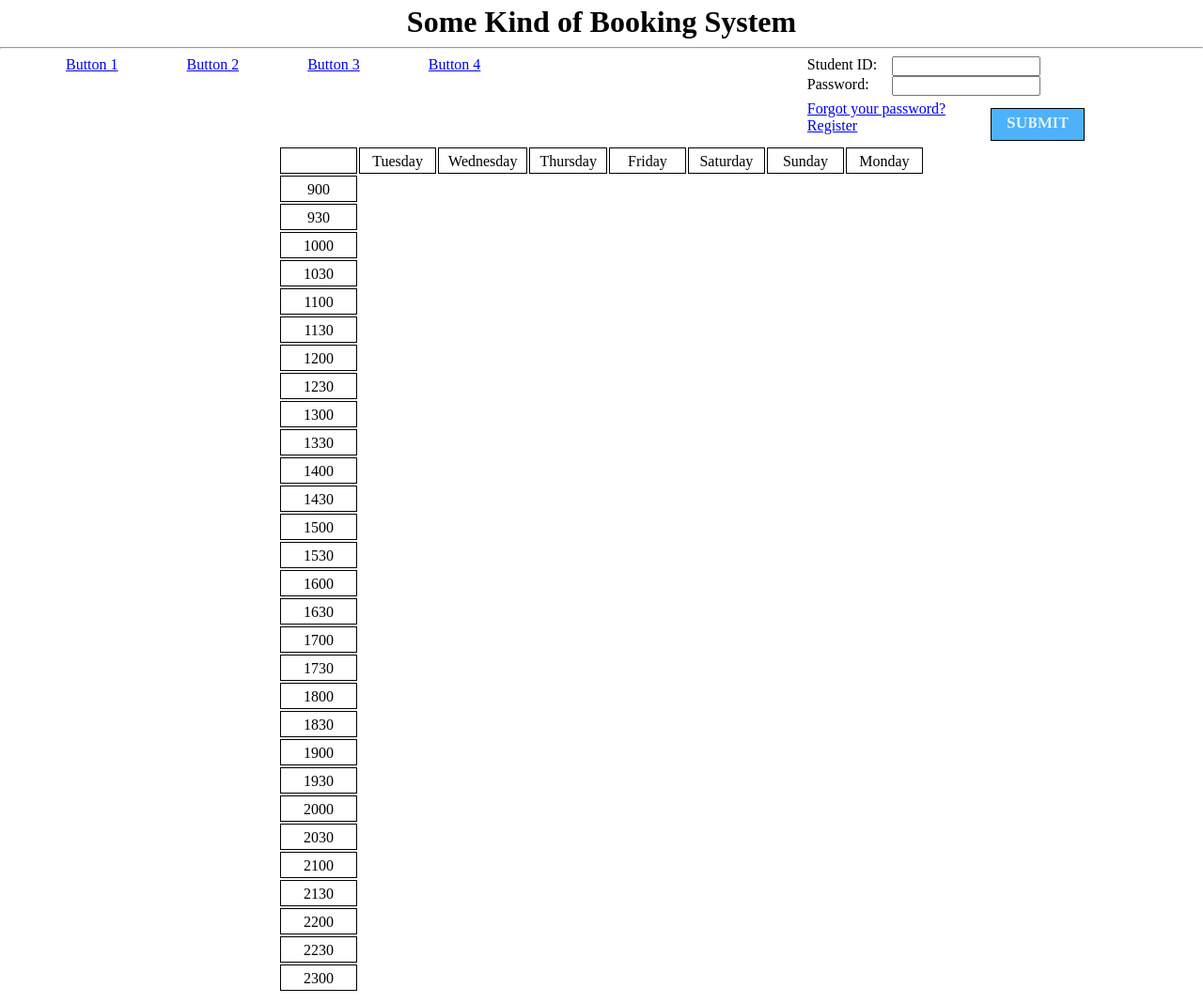
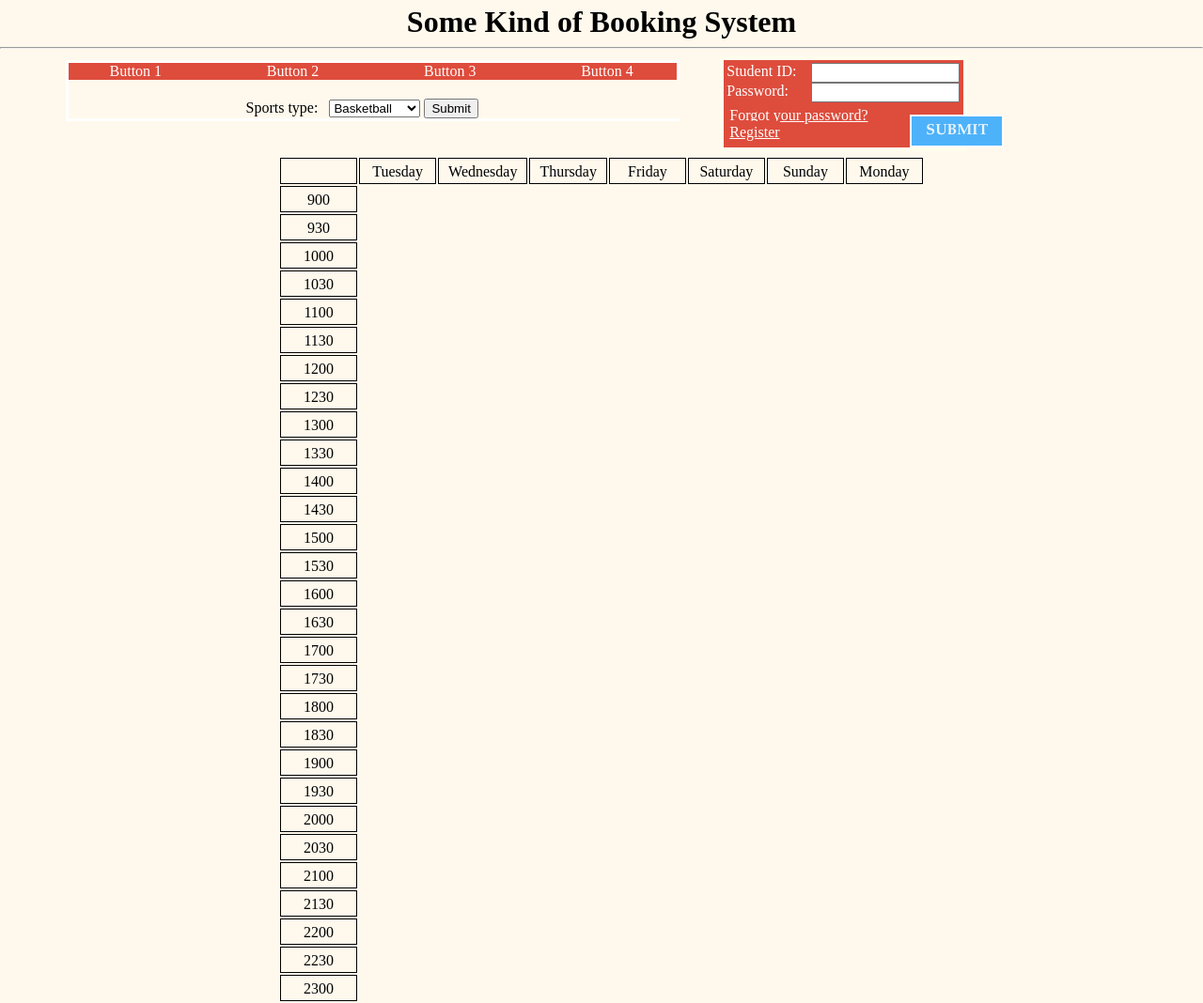
Before and after one commit to FeliciousX/web-programming-MPH, a PHP site: page /indexlayout.php in a window 1280 px wide. Shown: the whole page at 94% size. Run offline with PHP 8.4, Linux system fonts and the light colour scheme.

Commit message:
CSS updated; Included Sports Type Combobox
Still a lot of formating to be done to the CSS.
The Sports Type form's PHP functions need to be done.

```diff
--- a/css/styles.css
+++ b/css/styles.css
@@ -3,7 +3,7 @@
 /* ============================== */
 
 	body {
-
+		background-color: #FFF9ED;
 	}
 
 	label {
@@ -28,7 +28,7 @@
 		height:35px;
 		margin-top: 8%;
 		clear:both;
-		border: 1px solid #000;
+		border: 2px solid white;
 		background: #4DB2FA;
 	}
 
@@ -48,6 +48,34 @@
 		text-align: center;
 		width:60px;
 	}
+	.navbar {
+		background-color: #DE4C3C;
+		border: 3px solid white;
+		margin-top: 4px;
+		text-align: center;
+	}
+	.loginbox {
+		padding-top: 3px;
+		padding-left: 3px;
+		border: 4px solid #FFFEED;
+		background-color: #DE4C3C;
+		color: white;
+	}
+	.selection {
+		border-left: 0px;
+		border-right: 0px;
+		border-bottom: 0px;
+		background-color: #FFF9ED;
+		float:center;
+		width:200px;
+		padding-top: 20px;
+	}
+
+	a.loginbox:link, a:link { color:white; border:none; }
+	a.loginbox:visited, a:visited { color:#FFF9ED; border:none; }
+	a.loginbox:hover, a:hover { color:#C9F0FF; }
+
+	a.navbar:link { text-decoration: none; }
 
 	.row .topmargin5px{ margin-top:5px; }
 	.container { margin-top:5px; }
--- a/indexlayout.php
+++ b/indexlayout.php
@@ -25,21 +25,38 @@
 <hr />
 <div class="container">
 	<div class="row">
-		<div class="eightcol">
-			<div class="twocol">
-				<a href="btn1.html">Button 1</a>
+		<div class="row">
+			<div class="sevencol navbar">
+				<div class="threecol">
+					<a href="btn1.html" class="navbar">Button 1</a>
 				</div>
-			<div class="twocol">
-				<a href="btn2.html">Button 2</a>
+				<div class="threecol">
+					<a href="btn2.html" class="navbar">Button 2</a>
 				</div>
-			<div class="twocol">
-				<a href="btn3.html">Button 3</a>
+				<div class="threecol">
+					<a href="btn3.html" class="navbar">Button 3</a>
 				</div>
-			<div class="twocol last">
-				<a href="btn4.html">Button 4</a>
+				<div class="threecol last">
+					<a href="btn4.html" class="navbar">Button 4</a>
+				</div>
+				<div class="row selection">
+					<div class="tencol last">
+						<form name="sportsForm" action="testlayout.php" method="post">
+						<p>Sports type: &nbsp;
+						<select name="sportsType">
+						    <option value="Basketball">Basketball</option>
+						    <option value="Badminton">Badminton</option>
+						    <option value="Table Tennis">Table Tennis</option>
+						    <option value="Squash">Squash</option>
+						</select>
+						<input type="submit" value="Submit" />
+						</p>
+
+						</form>
 					</div>
 				</div>
-		<div class="fourcol last">
+			</div>
+			<div class="threecol last loginbox">
 				<form method="post" action="testlayout.html">
 				<div class="row">
 					<p><label for="id">Student ID:</label><input class="text" type="text" name="id" /></p>
@@ -49,8 +66,8 @@
 				</div>
 				<div class="row topmargin5px">
 					<div class="threecol">
-					<a href="lostPassword.php">Forgot your password?</a> <br />
-					<a href="register.php">Register</a>
+						<a href="lostPassword.php" class="loginbox">Forgot your password?</a> <br />
+						<a href="register.php" class="loginbox">Register</a>
 					</div>
 					<div class="twocol last">
 						<input class="submit" type="submit" value="SUBMIT"/>
@@ -58,6 +75,8 @@
 				</div>
 				</form>
 			</div>
+		</div>
+
 	</div>
 </div>
 
```
Lines whose indentation alone changed are shown as unchanged.
